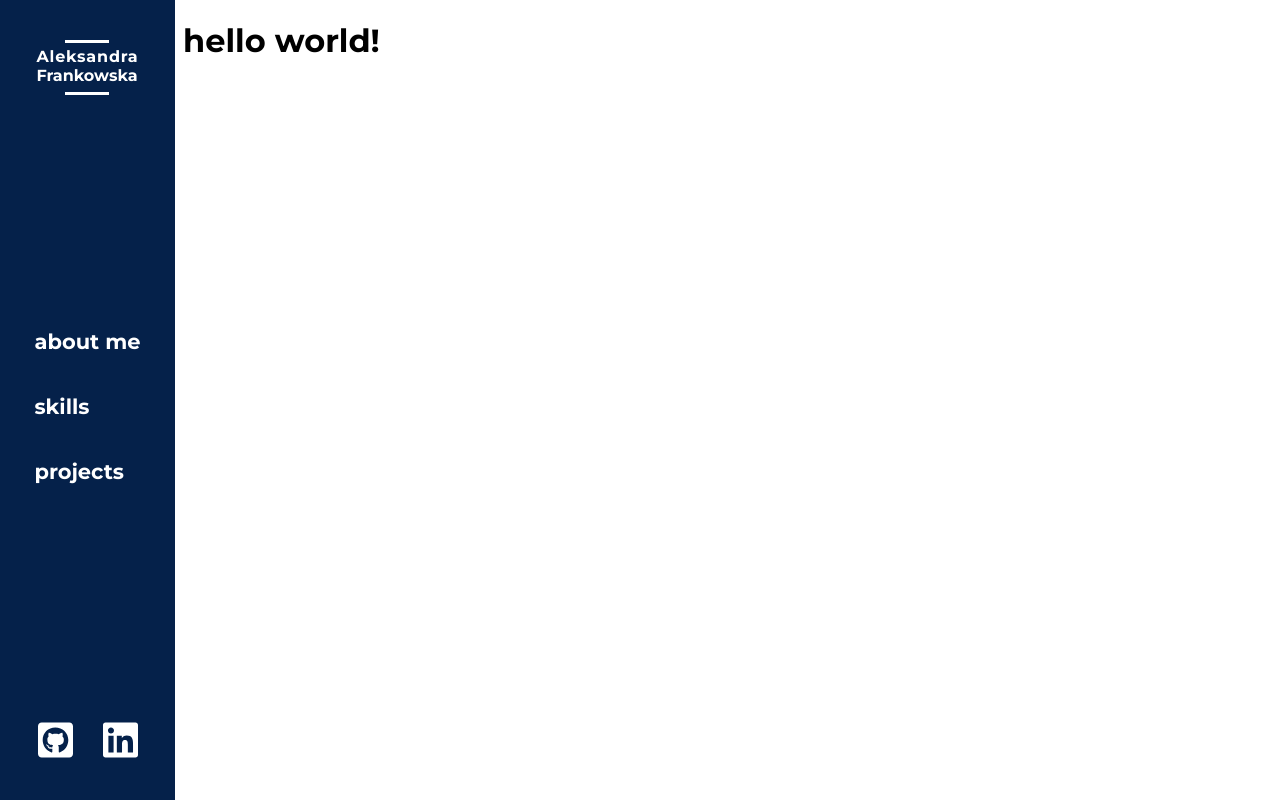
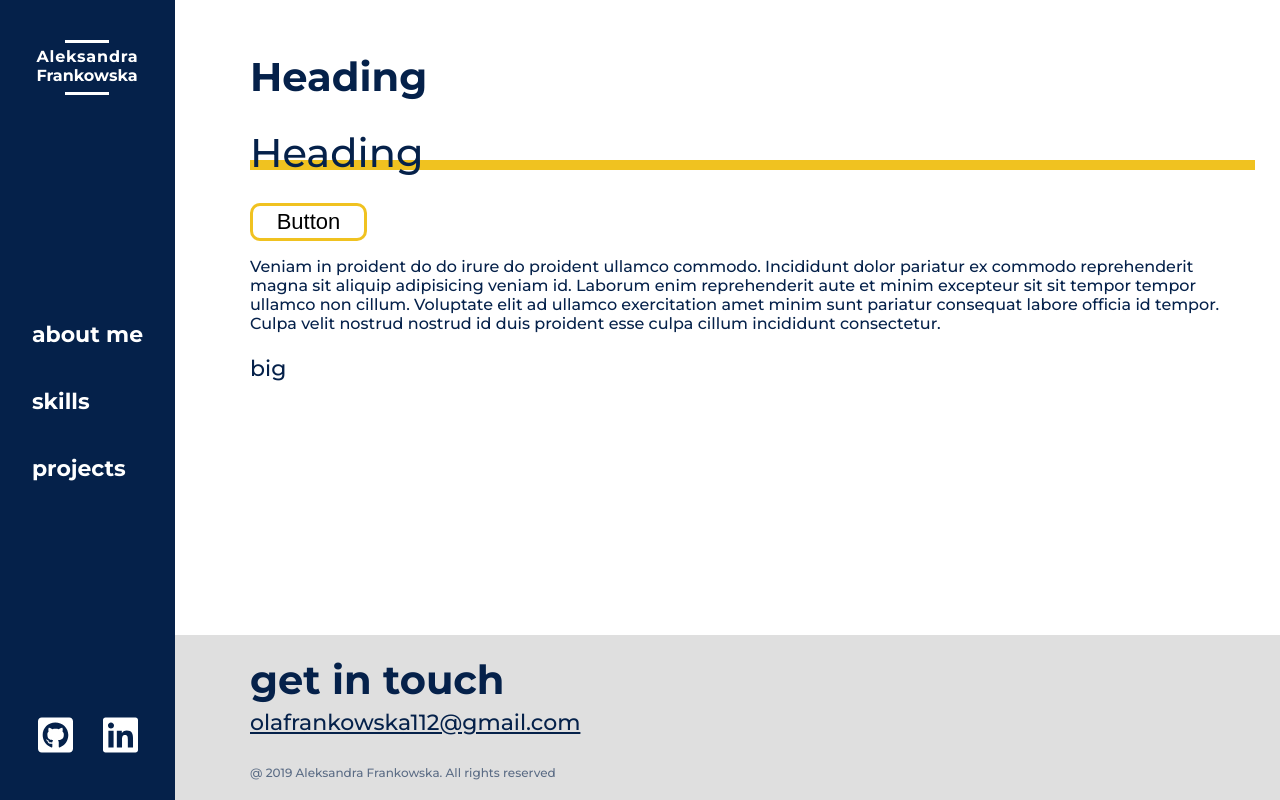
Before and after one commit to ofrankowska/aleksandrafrankowska.pl, a Gatsby site: page / in a window 1280 px wide. Built offline with nearby package versions, Linux system fonts and the light colour scheme; Gatsby itself is replaced by a stand-in of ours.

Commit message:
added some more components and ContentTemplate

```diff
--- a/src/assets/styles/GlobalStyle.js
+++ b/src/assets/styles/GlobalStyle.js
@@ -1,20 +1,23 @@
 import { createGlobalStyle } from 'styled-components';
 
 const GlobalStyle = createGlobalStyle`
-@import url('https://fonts.googleapis.com/css?family=Montserrat:400,600,700&display=swap');
+@import url('https://fonts.googleapis.com/css?family=Montserrat:400,500,700&display=swap');
 *, *::before, *::after {
     box-sizing: border-box;
-    -webkit-font-smoothing: antialiased;
-    -moz-osx-font-smoothing: grayscale;
 }
 html {
     font-size: 62.5%;
+
     /* now 1rem === 10px */
 }
 body {
     padding-left: 175px;
+    min-height: 100vh;
     font-size: 1.6rem;
     font-family: 'Montserrat', sans-serif;
+    color: ${({ theme }) => theme.blue};
+        margin: 0;
+
 }
 `;
 
--- a/src/assets/styles/theme.js
+++ b/src/assets/styles/theme.js
@@ -2,15 +2,15 @@ export const theme = {
   blue: '#05214A',
   yellow: '#F0C220',
   gray: '#DFDFDF',
-  regular: 400,
+  medium: 500,
   semiBold: 600,
   bold: 700,
   fontSize: {
     xxs: '1rem',
     xs: '1.2rem',
     s: '1.6rem',
-    m: '2.1rem',
-    l: '2.4rem',
+    m: '2.2rem',
+    l: '2.8rem',
     xl: '4rem',
   },
 };
--- /dev/null
+++ b/src/components/Button/Button.js
@@ -0,0 +1,38 @@
+import styled from 'styled-components';
+
+const Button = styled.button`
+  border: solid 3px ${({ theme }) => theme.yellow};
+  background: none;
+  font-size: ${({ theme }) => theme.fontSize.m};
+  font-weight: ${({ theme }) => theme.medium};
+  border-radius: 10px;
+  width: 117px;
+  height: 38px;
+  position: relative;
+  overflow: hidden;
+  cursor: pointer;
+  transition: color 0.3s ease-out;
+
+  ::after {
+    position: absolute;
+    display: inline-block;
+    content: '';
+    width: 100%;
+    height: 100%;
+    top: 0;
+    right: 0;
+    background-color: ${({ theme }) => theme.yellow};
+    z-index: -1;
+    border-radius: 50% 50% 0 0;
+    transform: translateY(100%);
+    transition: transform 0.3s ease-out;
+  }
+  :hover {
+    color: white;
+    ::after {
+      transform: translateY(0);
+    }
+  }
+`;
+
+export default Button;
--- /dev/null
+++ b/src/components/Footer/Footer.js
@@ -0,0 +1,45 @@
+import React from 'react';
+import styled from 'styled-components';
+import Paragraph from 'components/Paragraph/Paragraph';
+import Heading from 'components/Heading/Heading';
+
+const StyledWrapper = styled.div`
+  background-color: ${({ theme }) => theme.gray};
+  color: ${({ theme }) => theme.blue};
+  height: 165px;
+  display: flex;
+  flex-direction: column;
+  justify-content: space-between;
+  padding: 20px 20px 20px 75px;
+`;
+
+const StyledHeading = styled(Heading)`
+  margin: 0 0 5px;
+`;
+
+const StyledLink = styled.a`
+  color: ${({ theme }) => theme.blue};
+  font-size: ${({ theme }) => theme.fontSize.m};
+  font-weight: ${({ theme }) => theme.medium};
+  margin-bottom: auto;
+`;
+
+const StyledParagraph = styled(Paragraph)`
+  font-size: ${({ theme }) => theme.fontSize.xs};
+  opacity: 0.6;
+  font-weight: ${({ theme }) => theme.medium};
+  margin: 0;
+`;
+
+const Footer = () => (
+  <StyledWrapper>
+    <StyledHeading bold>get in touch</StyledHeading>
+    <StyledLink href="mailto:olafrankowska112@gmail.com">
+      olafrankowska112@gmail.com
+    </StyledLink>
+    <StyledParagraph>
+      @ 2019 Aleksandra Frankowska. All rights reserved
+    </StyledParagraph>
+  </StyledWrapper>
+);
+export default Footer;
--- /dev/null
+++ b/src/components/Heading/Heading.js
@@ -0,0 +1,22 @@
+import styled from 'styled-components';
+
+const Heading = styled.h1`
+  font-weight: ${({ theme, bold }) => (bold ? theme.semiBold : theme.medium)};
+  font-size: ${({ theme }) => theme.fontSize.xl};
+  position: relative;
+  ::after {
+    opacity: ${({ withUnderline }) => (withUnderline ? 1 : 0)};
+    content: '';
+    display: block;
+    position: absolute;
+    bottom: 7px;
+    width: 100%;
+    height: 10px;
+    background-color: ${({ theme }) => theme.yellow};
+    z-index: -1;
+    background-size: cover;
+    background-repeat: no-repeat;
+  }
+`;
+
+export default Heading;
--- /dev/null
+++ b/src/components/Paragraph/Paragraph.js
@@ -0,0 +1,8 @@
+import styled from 'styled-components';
+
+const Paragraph = styled.p`
+  font-size: ${({ theme, big }) => (big ? theme.fontSize.m : theme.fontSize.s)};
+  font-weight: ${({ theme }) => theme.medium};
+`;
+
+export default Paragraph;
--- a/src/components/Sidebar/Sidebar.js
+++ b/src/components/Sidebar/Sidebar.js
@@ -2,9 +2,18 @@ import React from 'react';
 import styled from 'styled-components';
 import { FontAwesomeIcon } from '@fortawesome/react-fontawesome';
 import { faGithubSquare, faLinkedin } from '@fortawesome/free-brands-svg-icons';
+import { Link, NavLink } from 'gatsby';
 
+const onHover = ({ theme }) => `
+    :hover {
+      color: ${theme.yellow};
+      transition: color 0.3s ease-out;
+      cursor: pointer;
+  }
+`;
 const StyledWrapper = styled.div`
   position: fixed;
+  z-index: 999;
   top: 0;
   left: 0;
   padding: 40px 0;
@@ -21,6 +30,9 @@ const StyledWrapper = styled.div`
 
 const LogoWrapper = styled.div`
   position: relative;
+  color: white;
+  text-decoration: none;
+  ${onHover};
   p:first-child {
     margin: 7px 0 0;
     letter-spacing: 0.05em;
@@ -30,10 +42,10 @@ const LogoWrapper = styled.div`
   }
   ::before,
   ::after {
+    display: block;
     position: absolute;
     left: 50%;
     margin-left: -22px;
-    display: block;
     content: '';
     border-top: 0.3rem solid white;
     width: 44px;
@@ -45,31 +57,67 @@ const StyledLinkList = styled.ul`
   padding: 0;
   margin: 0;
   font-size: ${({ theme }) => theme.fontSize.m};
+
   li {
     margin: 40px 0;
+    ${onHover}
+    position: relative;
+    ::after {
+      content: '';
+      display: block;
+      position: absolute;
+      width: 100%;
+      height: 6px;
+      background-color: ${({ theme }) => theme.yellow};
+      z-index: -1;
+      background-size: cover;
+      background-repeat: no-repeat;
+      transform: scale(0);
+      transition: transform 0.3s ease-out;
+    }
+    :hover {
+      ::after {
+        width: 100%;
+        transform: scale(1);
+      }
+    }
   }
 `;
-
 const IconWrapper = styled.div`
   display: grid;
   grid-template-columns: 1fr 1fr;
   grid-gap: 30px;
   font-size: 40px;
 `;
+
+const StyledIcon = styled(FontAwesomeIcon)`
+  color: white;
+  ${onHover}
+`;
 const Sidebar = () => (
   <StyledWrapper>
-    <LogoWrapper>
+    <LogoWrapper as={Link} to="/">
       <p>Aleksandra</p>
       <p>Frankowska</p>
     </LogoWrapper>
     <StyledLinkList>
-      <li>about me</li>
-      <li>skills</li>
-      <li>projects</li>
+      <li as={NavLink} to="/about-me">
+        about me
+      </li>
+      <li as={NavLink} to="/skills">
+        skills
+      </li>
+      <li as={NavLink} to="/projects">
+        projects
+      </li>
     </StyledLinkList>
     <IconWrapper>
-      <FontAwesomeIcon icon={faGithubSquare} />
-      <FontAwesomeIcon icon={faLinkedin} />
+      <a href="https://linkedin.com">
+        <StyledIcon icon={faGithubSquare} />
+      </a>
+      <a href="https://github.io/ofrankowska">
+        <StyledIcon icon={faLinkedin} />
+      </a>
     </IconWrapper>
   </StyledWrapper>
 );
--- a/src/pages/index.js
+++ b/src/pages/index.js
@@ -1,10 +1,27 @@
 import React from 'react';
-import MainTemplate from 'templates/MainTemplate';
+import ContentTemplate from 'templates/ContentTemplate';
+import Button from 'components/Button/Button';
+import Heading from 'components/Heading/Heading';
+import Paragraph from 'components/Paragraph/Paragraph';
 
 const IndexPage = () => (
-  <MainTemplate>
-    <h1>hello world!</h1>
-  </MainTemplate>
+  <ContentTemplate>
+    <div>
+      <Heading bold>Heading</Heading>
+      <Heading withUnderline>Heading</Heading>
+      <Button type="button">Button</Button>
+      <Paragraph>
+        Veniam in proident do do irure do proident ullamco commodo. Incididunt
+        dolor pariatur ex commodo reprehenderit magna sit aliquip adipisicing
+        veniam id. Laborum enim reprehenderit aute et minim excepteur sit sit
+        tempor tempor ullamco non cillum. Voluptate elit ad ullamco exercitation
+        amet minim sunt pariatur consequat labore officia id tempor. Culpa velit
+        nostrud nostrud id duis proident esse culpa cillum incididunt
+        consectetur.
+      </Paragraph>
+      <Paragraph big>big</Paragraph>
+    </div>
+  </ContentTemplate>
 );
 
 export default IndexPage;
--- /dev/null
+++ b/src/templates/ContentTemplate.js
@@ -0,0 +1,19 @@
+import React from 'react';
+import styled from 'styled-components';
+import PropTypes from 'prop-types';
+import MainTemplate from 'templates/MainTemplate';
+
+const StyledWrapper = styled.div`
+  padding: 25px 25px 25px 75px;
+`;
+const ContentTemplate = ({ children }) => (
+  <MainTemplate>
+    <StyledWrapper>{children}</StyledWrapper>
+  </MainTemplate>
+);
+
+ContentTemplate.propTypes = {
+  children: PropTypes.element.isRequired,
+};
+
+export default ContentTemplate;
--- a/src/templates/MainTemplate.js
+++ b/src/templates/MainTemplate.js
@@ -1,16 +1,27 @@
 import React from 'react';
 import PropTypes from 'prop-types';
+import { ThemeProvider } from 'styled-components';
 import Sidebar from 'components/Sidebar/Sidebar';
+import Footer from 'components/Footer/Footer';
 import GlobalStyle from 'assets/styles/GlobalStyle';
-import { ThemeProvider } from 'styled-components';
+
 import { theme } from 'assets/styles/theme';
 
 const MainTemplate = ({ children }) => {
   return (
     <ThemeProvider theme={theme}>
+      <GlobalStyle />
       <Sidebar />
-      <GlobalStyle />
-      {children}
+      <div
+        style={{
+          display: 'grid',
+          gridTemplateRows: '1fr 165px',
+          minHeight: '100vh',
+        }}
+      >
+        {children}
+        <Footer />
+      </div>
     </ThemeProvider>
   );
 };
```
